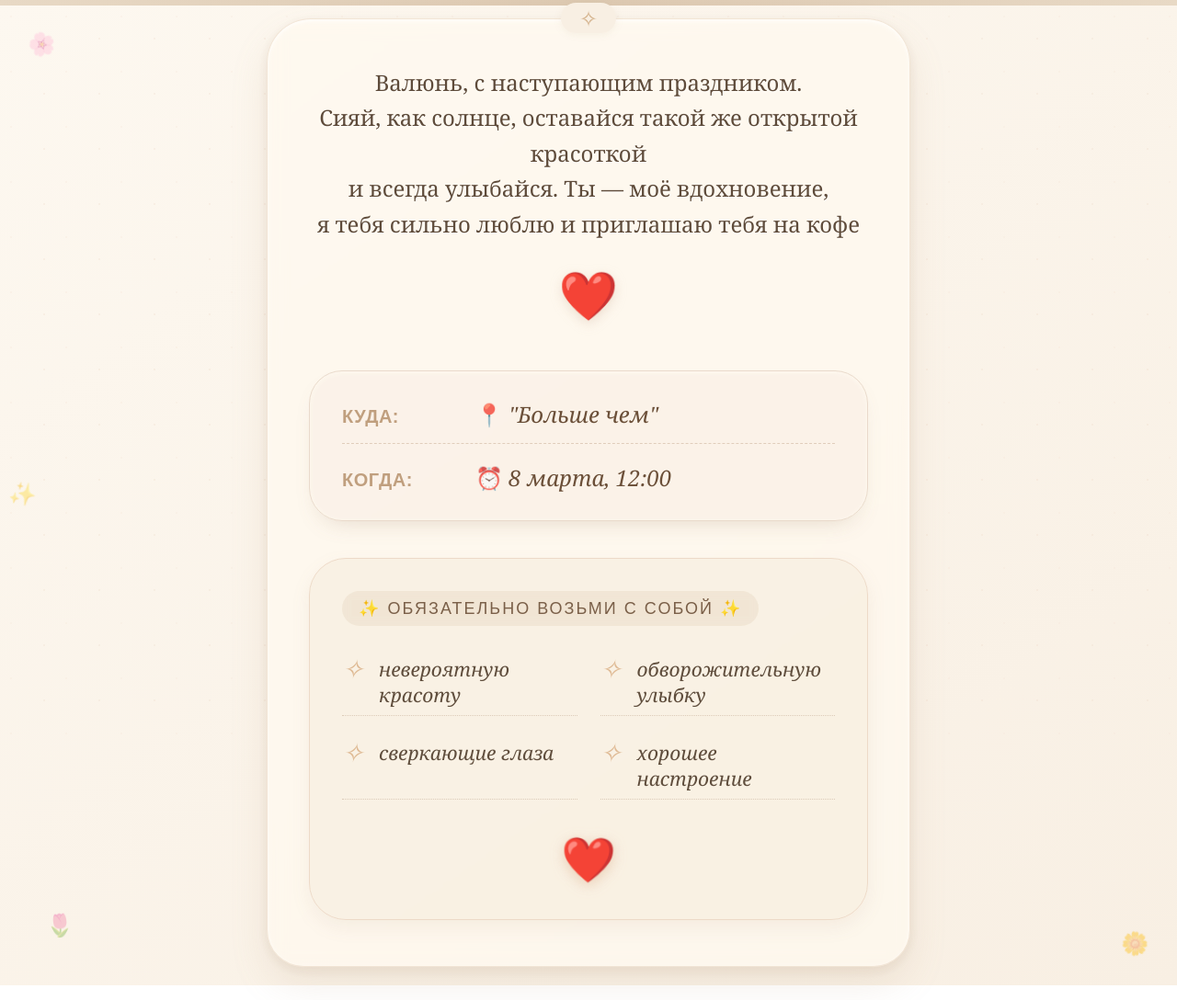
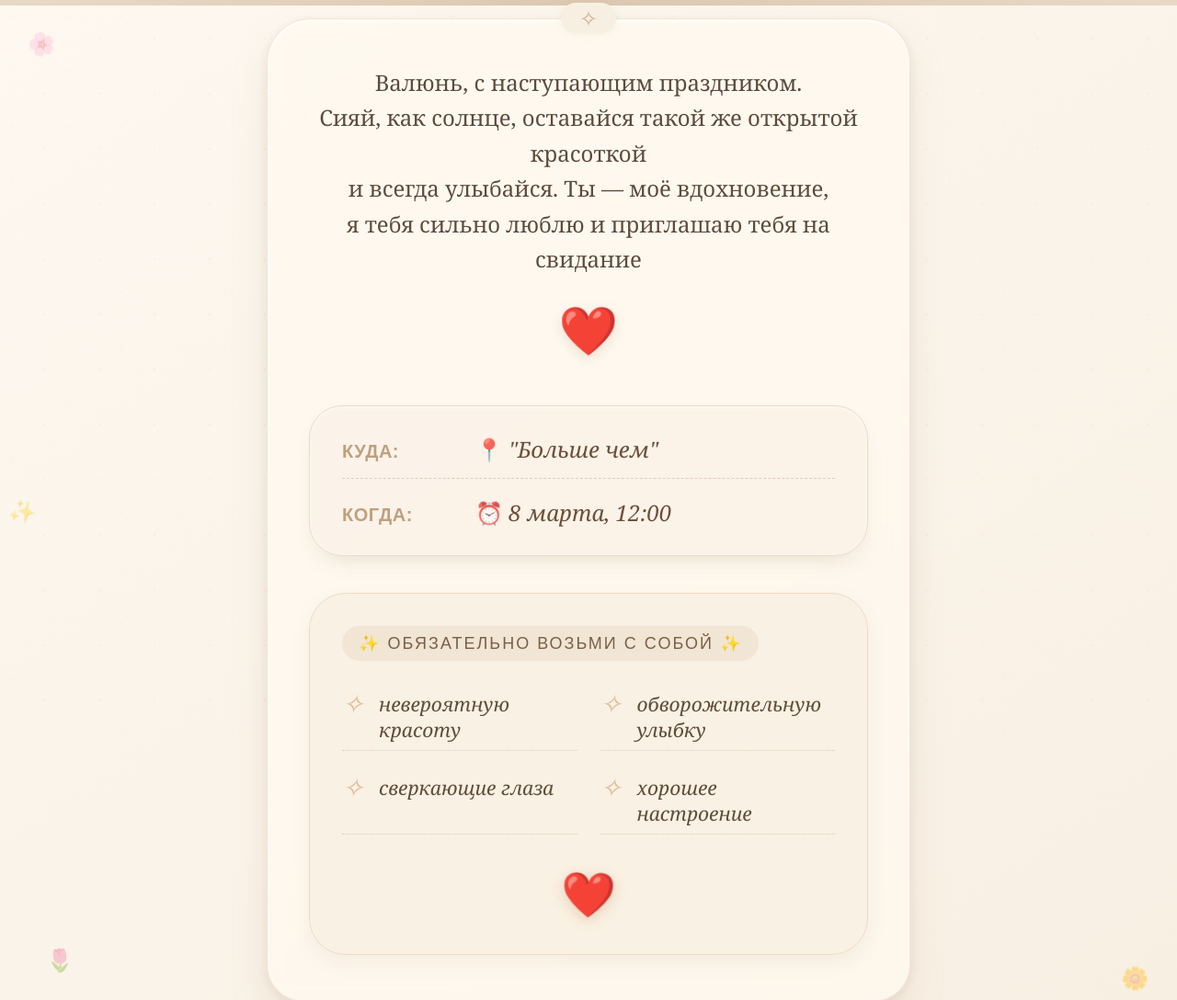
Before and after one commit to hudaff92-hash/hudaff92-hash.github.io, a plain HTML site: page index.html in a window 1280 px wide. Shown: the top 1088 px of the page at 92% size. Drawn offline with Linux system fonts and the light colour scheme.

Commit message:
Update index.html

```diff
--- a/index.html
+++ b/index.html
@@ -315,7 +315,7 @@
                 Валюнь, с наступающим праздником.<br>
                 Сияй, как солнце, оставайся такой же открытой красоткой<br>
                 и всегда улыбайся. Ты — моё вдохновение,<br>
-                я тебя сильно люблю и приглашаю тебя на кофе
+                я тебя сильно люблю и приглашаю тебя на свидание
             </p>
             <!-- Бежевое сердце (в конце) -->
             <span class="heart-beige">❤️</span>
@@ -347,4 +347,5 @@
         </div>
     </div>
 </body>
+
 </html>
```
